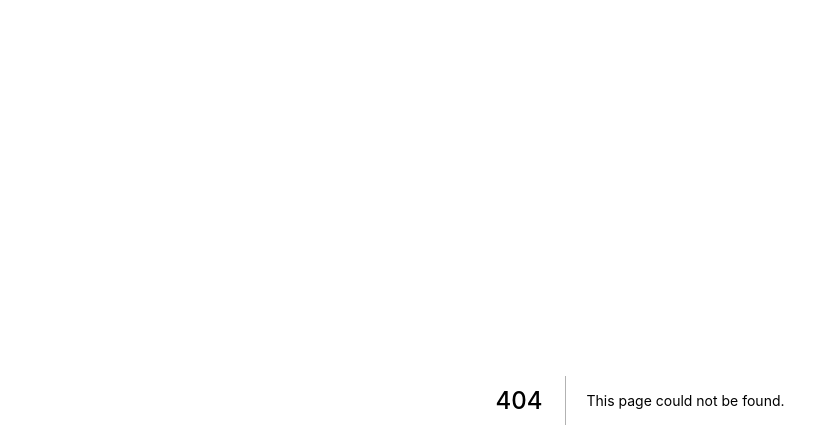
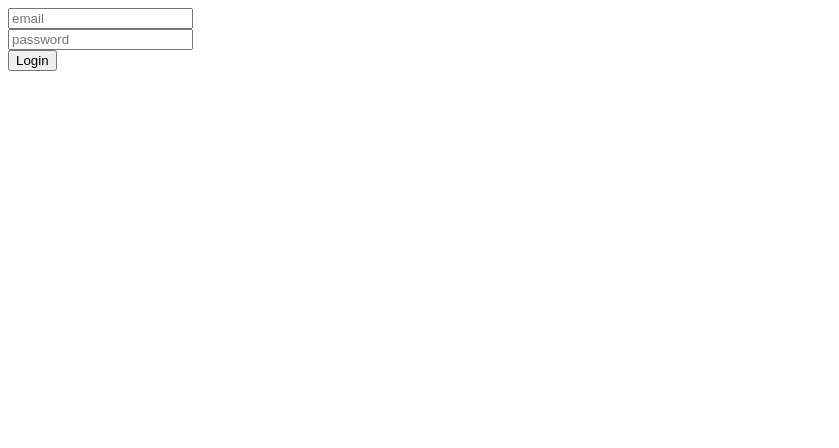
Before and after one commit to tajpouria/typegraphql-nextjs-boilerplate, a Next.js app in the folder web/: page /login in a window 1280 px wide. Before the commit this address had no page. Shown: the top 448 px of the page, without its empty margins (0-839 px from the left). Built offline with nearby package versions, Linux system fonts and the light colour scheme.

Commit message:
added login page

```diff
--- a/web/generated/graphql.tsx
+++ b/web/generated/graphql.tsx
@@ -101,6 +101,20 @@ export type ConfirmMutation = (
   & Pick<Mutation, 'confirm'>
 );
 
+export type LoginMutationVariables = {
+  email: Scalars['String'],
+  password: Scalars['String']
+};
+
+
+export type LoginMutation = (
+  { __typename?: 'Mutation' }
+  & { login: Maybe<(
+    { __typename?: 'User' }
+    & Pick<User, 'id' | 'firstName' | 'lastName' | 'fullName' | 'email'>
+  )> }
+);
+
 export type RegisterMutationVariables = {
   input: RegisterInput
 };
@@ -156,6 +170,43 @@ export function useConfirmMutation(baseOptions?: ApolloReactHooks.MutationHookOp
 export type ConfirmMutationHookResult = ReturnType<typeof useConfirmMutation>;
 export type ConfirmMutationResult = ApolloReactCommon.MutationResult<ConfirmMutation>;
 export type ConfirmMutationOptions = ApolloReactCommon.BaseMutationOptions<ConfirmMutation, ConfirmMutationVariables>;
+export const LoginDocument = gql`
+    mutation Login($email: String!, $password: String!) {
+  login(input: {email: $email, password: $password}) {
+    id
+    firstName
+    lastName
+    fullName
+    email
+  }
+}
+    `;
+export type LoginMutationFn = ApolloReactCommon.MutationFunction<LoginMutation, LoginMutationVariables>;
+
+/**
+ * __useLoginMutation__
+ *
+ * To run a mutation, you first call `useLoginMutation` within a React component and pass it any options that fit your needs.
+ * When your component renders, `useLoginMutation` returns a tuple that includes:
+ * - A mutate function that you can call at any time to execute the mutation
+ * - An object with fields that represent the current status of the mutation's execution
+ *
+ * @param baseOptions options that will be passed into the mutation, supported options are listed on: https://www.apollographql.com/docs/react/api/react-hooks/#options-2;
+ *
+ * @example
+ * const [loginMutation, { data, loading, error }] = useLoginMutation({
+ *   variables: {
+ *      email: // value for 'email'
+ *      password: // value for 'password'
+ *   },
+ * });
+ */
+export function useLoginMutation(baseOptions?: ApolloReactHooks.MutationHookOptions<LoginMutation, LoginMutationVariables>) {
+        return ApolloReactHooks.useMutation<LoginMutation, LoginMutationVariables>(LoginDocument, baseOptions);
+      }
+export type LoginMutationHookResult = ReturnType<typeof useLoginMutation>;
+export type LoginMutationResult = ApolloReactCommon.MutationResult<LoginMutation>;
+export type LoginMutationOptions = ApolloReactCommon.BaseMutationOptions<LoginMutation, LoginMutationVariables>;
 export const RegisterDocument = gql`
     mutation Register($input: RegisterInput!) {
   register(input: $input) {
--- /dev/null
+++ b/web/pages/login.tsx
@@ -0,0 +1,73 @@
+import * as React from "react";
+import { withApollo } from "../lib/apollo";
+import Router from "next/router";
+import { Field, Formik, Form } from "formik";
+import * as Yup from "yup";
+
+import { InputField } from "../components/fields/InputField";
+import { useLoginMutation } from "../generated/graphql";
+
+const LoginPage: React.FC = () => {
+    const [login] = useLoginMutation();
+
+    const handleSubmit = React.useCallback(
+        async ({ email, password }, { setSubmitting, setErrors }) => {
+            setSubmitting(true);
+
+            const response = await login({
+                variables: { email, password }
+            });
+
+            setSubmitting(false);
+
+            if (!response.data || !response.data.login) {
+                return setErrors({ email: "Invalid email or password." });
+            }
+
+            Router.push("/");
+        },
+        []
+    );
+
+    return (
+        <Formik
+            initialValues={{
+                email: "",
+                password: ""
+            }}
+            onSubmit={handleSubmit}
+            validationSchema={Yup.object().shape({
+                email: Yup.string()
+                    .email()
+                    .required(),
+                password: Yup.string().min(3)
+            })}
+        >
+            {({ isSubmitting }) => (
+                <Form>
+                    <div>
+                        <Field
+                            name="email"
+                            type="email"
+                            placeholder="email"
+                            component={InputField}
+                        />
+                    </div>
+                    <div>
+                        <Field
+                            name="password"
+                            type="password"
+                            placeholder="password"
+                            component={InputField}
+                        />
+                    </div>
+                    <button type="submit" disabled={isSubmitting}>
+                        Login
+                    </button>
+                </Form>
+            )}
+        </Formik>
+    );
+};
+
+export default withApollo(LoginPage);
--- a/web/pages/register.tsx
+++ b/web/pages/register.tsx
@@ -1,6 +1,8 @@
 import * as React from "react";
+import Router from "next/router";
 import { Formik, Form, Field } from "formik";
 import * as Yup from "yup";
+
 import Layout from "../components/Layout";
 import { useRegisterMutation } from "../generated/graphql";
 import { withApollo } from "../lib/apollo";
@@ -14,7 +16,7 @@ const RegisterPage: React.FC = () => {
             setSubmitting(true);
             try {
                 await register({ variables: { input: values } });
-                setSubmitting(false);
+                Router.push("/confirm-email");
             } catch (err) {
                 const errors: { [key: string]: string } = {};
                 err.graphQLErrors[0].extensions.exception.validationErrors.forEach(
```
Also changed, not shown: web/graphql/user/login.graphql (added, +9 -0 lines), web/pages/confirm-email.tsx (added, +12 -0 lines).
